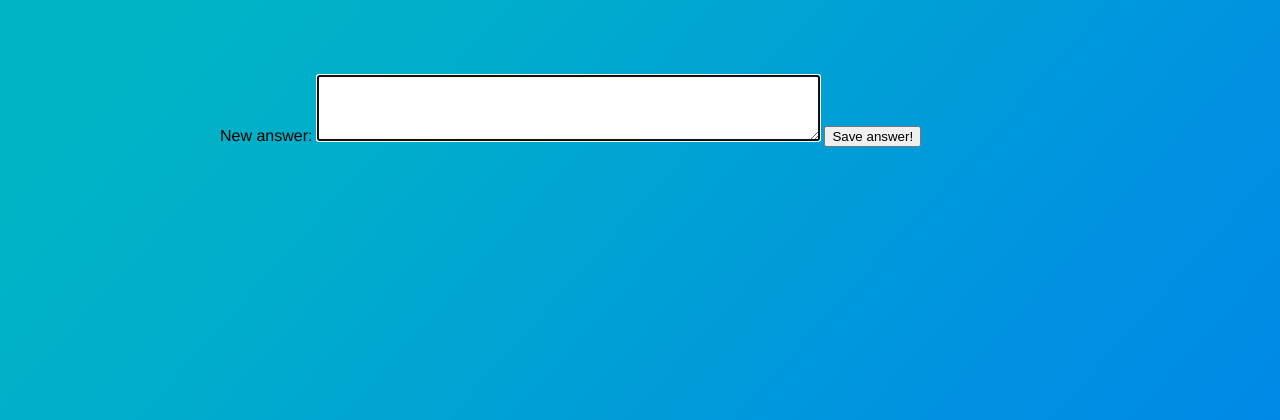
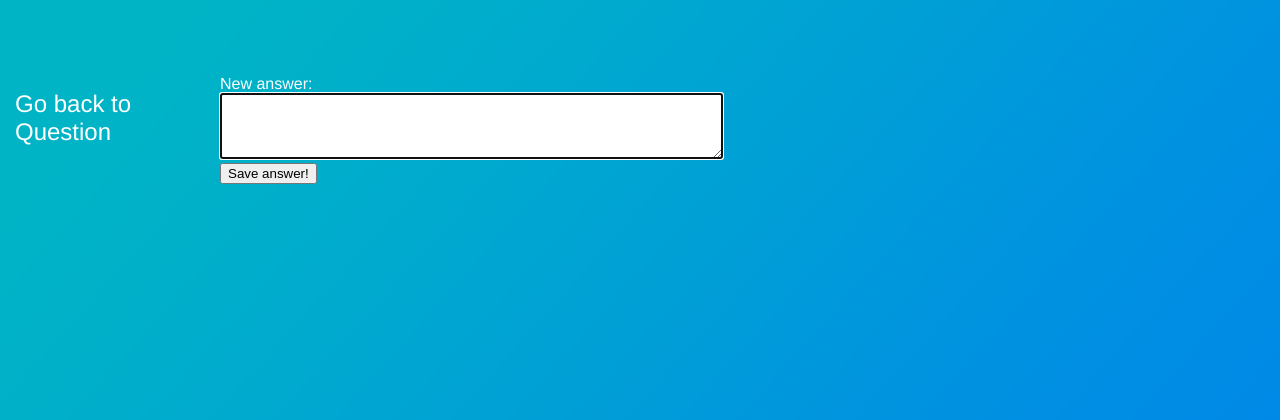
Before and after one commit to MKristof6/Ask-Mate-3, a Flask app: page /answer in a window 1280 px wide. Shown: the top 420 px of the page. Run offline with Flask 2, Linux system fonts and the light colour scheme.

Commit message:
Added navigation anchors to html pages

```diff
--- a/static/css/style.css
+++ b/static/css/style.css
@@ -3,6 +3,7 @@ body {
     background-size: cover;
     margin-left: 220px;
     margin-top: 75px;
+    margin-bottom: 120px ;
     font-family: 'helvetica', 'Ubuntu', 'Lucida Grande', 'Lucida Sans Unicode', 'Geneva', 'Verdana', sans-serif;
 }
 
@@ -44,9 +45,13 @@ th, td {
 }
 
 hr {
-    border-top: 3px solid white
+    border-top: 1px solid white
 }
 
 h1, h3, p {
     color: white
 }
+
+label {
+    color: white
+}
--- a/templates/add-question.html
+++ b/templates/add-question.html
@@ -23,6 +23,7 @@
         }
     </script>
     <input type="button" value="Choose Image" onclick="openwnd()">
+    <br>
     <input type="image"
            src="http://i1.wp.com/sabreuse.com/wp-content/uploads/2013/06/red-submit-button-hi.png?fit=1200%2C1200"
            alt="Submit" width="80">
--- a/templates/answer.html
+++ b/templates/answer.html
@@ -3,14 +3,17 @@
 <head>
     <meta charset="UTF-8">
     <title>New Answer</title>
-    <link rel="stylesheet" type="text/css" href="../static/css/style.css">
+    <link rel="stylesheet" type="text/css" href="../../static/css/style.css">
 </head>
 <body>
 <form action="/answer" , method="post">
-    <label for="add-answer">New answer:</label>
+    <label for="add-answer">New answer:</label><br>
     <textarea id="add-answer" name="answer" rows="4" cols="60" autofocus required></textarea>
-    <input name="question_id" id="question_id" value="{{ question_id }}" type="hidden">
+    <input name="question_id" id="question_id" value="{{ question_id }}" type="hidden"><br>
     <button type="submit">Save answer!</button>
 </form>
+<div id="menu">
+    <a style="text-decoration: none; color: white" href="/question/{{ question_id }}"> Go back to Question </a>
+</div>
 </body>
 </html>
--- a/templates/comment.html
+++ b/templates/comment.html
@@ -3,13 +3,19 @@
 <head>
     <meta charset="UTF-8">
     <title>New comment</title>
+    <link rel="stylesheet" type="text/css" href="../../static/css/style.css">
 </head>
 <body>
 <form action="/comment" , method="post">
     <label for="add-question-comment">New comment:</label>
+    <br>
     <textarea id="add-question-comment" name="add-question-comment" rows="4" cols="60" autofocus required></textarea>
     <input name="question_id" id="question_id" value="{{ question_id }}" type="hidden">
+    <br>
     <button type="submit">Save comment!</button>
 </form>
+<div id="menu">
+    <a style="text-decoration: none; color: white" href="/question/{{ question_id }}"> Go back to Question </a>
+</div>
 </body>
 </html>
--- a/templates/edit-comment.html
+++ b/templates/edit-comment.html
@@ -3,6 +3,7 @@
 <head>
     <meta charset="UTF-8">
     <title>Edit comment</title>
+    <link rel="stylesheet" type="text/css" href="../../static/css/style.css">
 </head>
 <body>
 
@@ -19,5 +20,8 @@
            src="http://i1.wp.com/sabreuse.com/wp-content/uploads/2013/06/red-submit-button-hi.png?fit=1200%2C1200"
            alt="Submit" width="80">
 </form>
+{#<div id="menu">#}
+{#    <a style="text-decoration: none; color: white" href="/question/{{ question_id }}"> Go back to Question </a>#}
+{#</div>#}
 </body>
 </html>
--- a/templates/list.html
+++ b/templates/list.html
@@ -6,7 +6,7 @@
     <link rel="stylesheet" type="text/css" href="../static/css/style.css">
 </head>
 <body>
-<hr>
+<hr style="border-top: 3px solid white">
 <table>
     {% set first = namespace(value=0) %}
     {% for question in questions %}
```
Also changed, not shown: templates/edit-answer.html (+6 -3 lines), templates/edit-question.html (+11 -9 lines), templates/question.html (+12 -5 lines), static/uploaded_images/image1.png (added).
